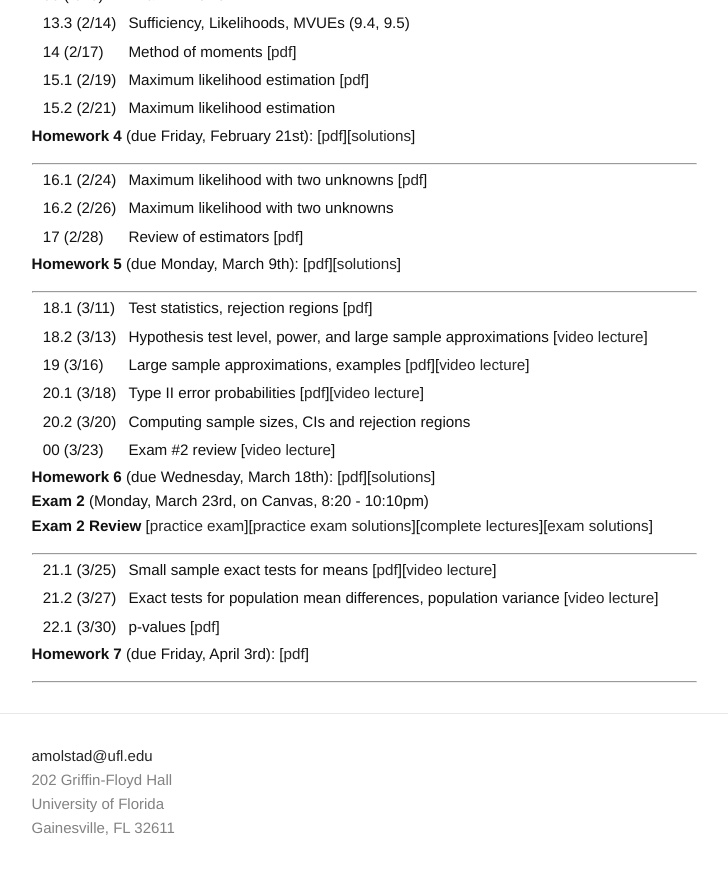
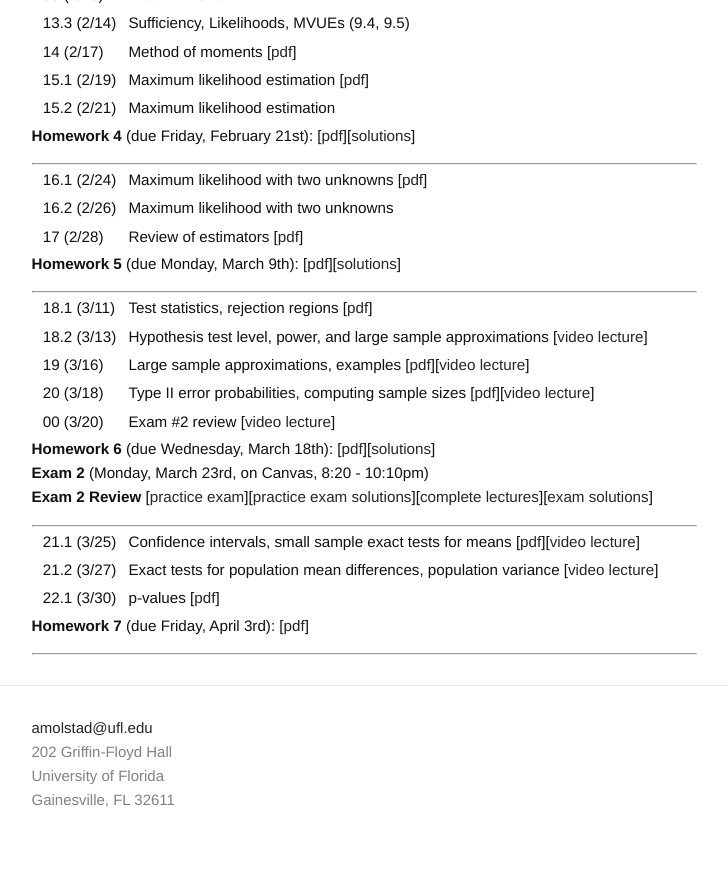
Before and after one commit to ajmolstad/ajmolstad.github.io, a Jekyll site: the page built from S20_STA4322.md, in a window 1280 px wide and 900 px high, scrolled down 910 px. Shown: the top 874 px of the window, without its empty margins (276-1004 px from the left). Built offline with Jekyll 4.4.1, drawn with Linux system fonts in a browser that asks for light colours.

Commit message:
Update S20_STA4322.md

```diff
--- a/S20_STA4322.md
+++ b/S20_STA4322.md
@@ -68,9 +68,8 @@ Note that you must be logged into your UFL eLearning account to access course no
 || 18.1 (3/11) || Test statistics, rejection regions [[pdf](https://ufl.instructure.com/courses/394927/files/48634917/download?wrap=1)] ||
 || 18.2 (3/13) || Hypothesis test level, power, and large sample approximations [[video lecture](https://ufl.instructure.com/files/48683126/download?download_frd=1)] ||
 || 19 (3/16) || Large sample approximations, examples [[pdf](https://ufl.instructure.com/courses/394927/files/48735860/download?wrap=1)][[video lecture](https://ufl.instructure.com/courses/394927/files/48761001/download)]||
-|| 20.1 (3/18) || Type II error probabilities [[pdf](https://ufl.instructure.com/courses/394927/files/48963326/download?wrap=1)][[video lecture](https://ufl.instructure.com/courses/394927/files?preview=48826090)] ||
-|| 20.2 (3/20) || Computing sample sizes, CIs and rejection regions  ||
-|| 00 (3/23) || Exam \#2 review [[video lecture](https://ufl.instructure.com/courses/394927/files?preview=48852982)] ||
+|| 20 (3/18) || Type II error probabilities,  computing sample sizes [[pdf](https://ufl.instructure.com/courses/394927/files/48963326/download?wrap=1)][[video lecture](https://ufl.instructure.com/courses/394927/files?preview=48826090)] ||
+|| 00 (3/20) || Exam \#2 review [[video lecture](https://ufl.instructure.com/courses/394927/files?preview=48852982)] ||
 
 **Homework 6** (due Wednesday, March 18th): [[pdf](/docs/STA4322_S20_Homework6.pdf)][[solutions](https://ufl.instructure.com/courses/394927/files/48844140/download)]
 **Exam 2** (Monday, March 23rd, on Canvas, 8:20 - 10:10pm)
@@ -78,7 +77,7 @@ Note that you must be logged into your UFL eLearning account to access course no
 
 ---------------
 
-|| 21.1 (3/25) || Small sample exact tests for means [[pdf](https://ufl.instructure.com/courses/394927/files/48963254/download?wrap=1)][[video lecture](https://ufl.instructure.com/courses/394927/files?preview=49001108)] ||
+|| 21.1 (3/25) || Confidence intervals, small sample exact tests for means [[pdf](https://ufl.instructure.com/courses/394927/files/48963254/download?wrap=1)][[video lecture](https://ufl.instructure.com/courses/394927/files?preview=49001108)] ||
 || 21.2 (3/27) || Exact tests for population mean differences, population variance [[video lecture](https://ufl.instructure.com/files/49113022/download?download_frd=1)]  ||
 || 22.1 (3/30) || p-values [[pdf](https://ufl.instructure.com/courses/394927/files/49112969/download?wrap=1)] ||
 
```
